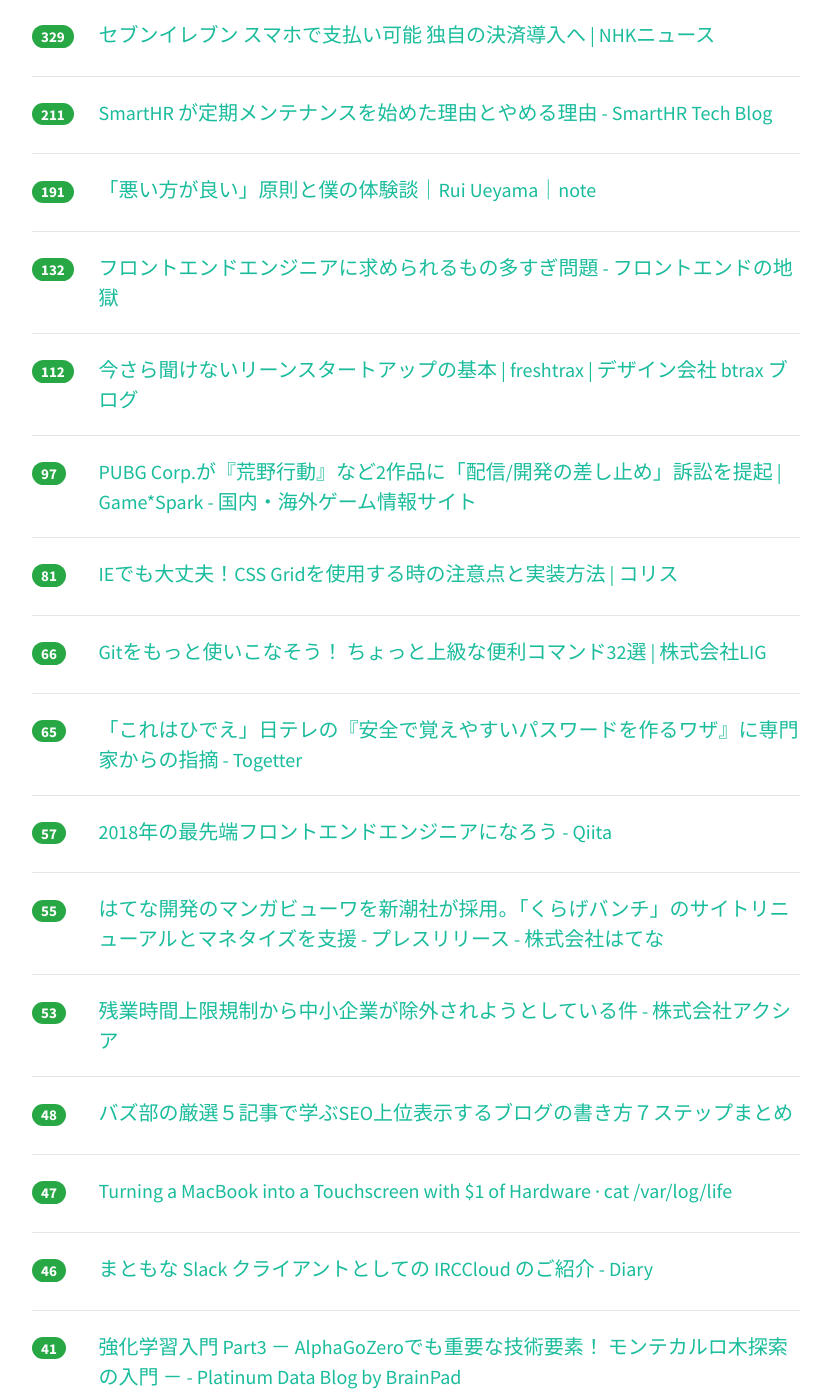
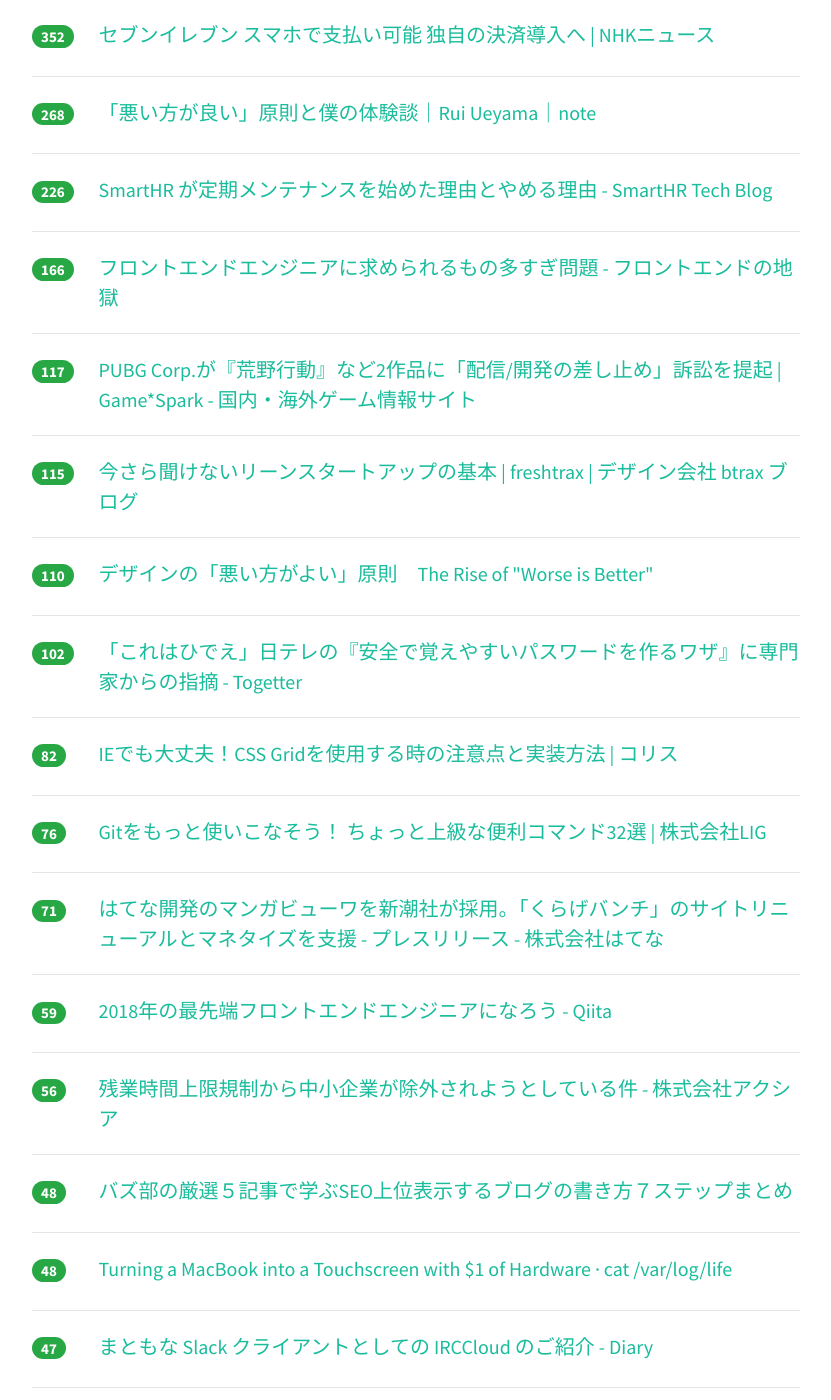
Before and after one commit to yatta47/hatena-matome-site, a Jekyll site: the page built from _posts/2018-04-06-hatena.md, in a window 1280 px wide and 1400 px high, scrolled down 375 px. Shown: the whole window, without its empty margins (224-1055 px from the left). Built offline with Jekyll 4.4.1, drawn with Linux system fonts in a browser that asks for light colours; nearby versions of some CDN libraries; some of the changed text lies outside the part shown.

Commit message:
Updated 2018-04-06

```diff
--- a/_posts/2018-04-06-hatena.md
+++ b/_posts/2018-04-06-hatena.md
@@ -1,68 +1,73 @@
 ---
 layout: post
 title:  "2018-04-06 はてぶIT"
-date:   2018-04-06 18:02:12
+date:   2018-04-06 19:02:23
 tags: [it-hotentry]
 ---
-41 件のデータあり
+44 件のデータあり
 
 <hr><div class="row">
-<div class="col-1"><span class="badge badge-pill badge-success h2">329</span></div>
+<div class="col-1"><span class="badge badge-pill badge-success h2">352</span></div>
 <div class="col-11"><a href='https://www3.nhk.or.jp/news/html/20180406/k10011392391000.html' target='_blank'>セブンイレブン スマホで支払い可能 独自の決済導入へ | NHKニュース</a></div>
 </div>
 <hr>
 <div class="row">
-<div class="col-1"><span class="badge badge-pill badge-success h2">211</span></div>
+<div class="col-1"><span class="badge badge-pill badge-success h2">268</span></div>
+<div class="col-11"><a href='https://note.mu/ruiu/n/n9948f0cc3ed3' target='_blank'>「悪い方が良い」原則と僕の体験談｜Rui Ueyama｜note</a></div>
+</div>
+<hr>
+<div class="row">
+<div class="col-1"><span class="badge badge-pill badge-success h2">226</span></div>
 <div class="col-11"><a href='http://tech.smarthr.jp/entry/2018/04/06/100000' target='_blank'>SmartHR が定期メンテナンスを始めた理由とやめる理由 - SmartHR Tech Blog</a></div>
 </div>
 <hr>
 <div class="row">
-<div class="col-1"><span class="badge badge-pill badge-success h2">191</span></div>
-<div class="col-11"><a href='https://note.mu/ruiu/n/n9948f0cc3ed3' target='_blank'>「悪い方が良い」原則と僕の体験談｜Rui Ueyama｜note</a></div>
-</div>
-<hr>
-<div class="row">
-<div class="col-1"><span class="badge badge-pill badge-success h2">132</span></div>
+<div class="col-1"><span class="badge badge-pill badge-success h2">166</span></div>
 <div class="col-11"><a href='https://nabettu.hatenablog.com/entry/frontendresume' target='_blank'>フロントエンドエンジニアに求められるもの多すぎ問題 - フロントエンドの地獄</a></div>
 </div>
 <hr>
 <div class="row">
-<div class="col-1"><span class="badge badge-pill badge-success h2">112</span></div>
+<div class="col-1"><span class="badge badge-pill badge-success h2">117</span></div>
+<div class="col-11"><a href='https://www.gamespark.jp/article/2018/04/06/79804.html' target='_blank'>PUBG Corp.が『荒野行動』など2作品に「配信/開発の差し止め」訴訟を提起 | Game*Spark - 国内・海外ゲーム情報サイト</a></div>
+</div>
+<hr>
+<div class="row">
+<div class="col-1"><span class="badge badge-pill badge-success h2">115</span></div>
 <div class="col-11"><a href='http://blog.btrax.com/jp/2018/04/06/leanstartup_basics/' target='_blank'>今さら聞けないリーンスタートアップの基本 | freshtrax | デザイン会社 btrax ブログ</a></div>
 </div>
 <hr>
 <div class="row">
-<div class="col-1"><span class="badge badge-pill badge-success h2">97</span></div>
-<div class="col-11"><a href='https://www.gamespark.jp/article/2018/04/06/79804.html' target='_blank'>PUBG Corp.が『荒野行動』など2作品に「配信/開発の差し止め」訴訟を提起 | Game*Spark - 国内・海外ゲーム情報サイト</a></div>
+<div class="col-1"><span class="badge badge-pill badge-success h2">110</span></div>
+<div class="col-11"><a href='http://chasen.org/~daiti-m/text/worse-is-better-ja.html' target='_blank'>デザインの「悪い方がよい」原則　The Rise of "Worse is Better"</a></div>
 </div>
 <hr>
 <div class="row">
-<div class="col-1"><span class="badge badge-pill badge-success h2">81</span></div>
+<div class="col-1"><span class="badge badge-pill badge-success h2">102</span></div>
+<div class="col-11"><a href='https://togetter.com/li/1215660' target='_blank'>「これはひでえ」日テレの『安全で覚えやすいパスワードを作るワザ』に専門家からの指摘 - Togetter</a></div>
+</div>
+<hr>
+<div class="row">
+<div class="col-1"><span class="badge badge-pill badge-success h2">82</span></div>
 <div class="col-11"><a href='https://coliss.com/articles/build-websites/operation/css/how-to-css-grid-for-ie11.html' target='_blank'>IEでも大丈夫！CSS Gridを使用する時の注意点と実装方法 | コリス</a></div>
 </div>
 <hr>
 <div class="row">
-<div class="col-1"><span class="badge badge-pill badge-success h2">66</span></div>
+<div class="col-1"><span class="badge badge-pill badge-success h2">76</span></div>
 <div class="col-11"><a href='https://liginc.co.jp/387757' target='_blank'>Gitをもっと使いこなそう！ ちょっと上級な便利コマンド32選 | 株式会社LIG</a></div>
 </div>
 <hr>
 <div class="row">
-<div class="col-1"><span class="badge badge-pill badge-success h2">65</span></div>
-<div class="col-11"><a href='https://togetter.com/li/1215660' target='_blank'>「これはひでえ」日テレの『安全で覚えやすいパスワードを作るワザ』に専門家からの指摘 - Togetter</a></div>
+<div class="col-1"><span class="badge badge-pill badge-success h2">71</span></div>
+<div class="col-11"><a href='http://hatenacorp.jp/press/release/entry/2018/04/06/120000' target='_blank'>はてな開発のマンガビューワを新潮社が採用。「くらげバンチ」のサイトリニューアルとマネタイズを支援 - プレスリリース - 株式会社はてな</a></div>
 </div>
 <hr>
 <div class="row">
-<div class="col-1"><span class="badge badge-pill badge-success h2">57</span></div>
+<div class="col-1"><span class="badge badge-pill badge-success h2">59</span></div>
 <div class="col-11"><a href='https://qiita.com/rana_kualu/items/5986ceab8fd4e353de1b' target='_blank'>2018年の最先端フロントエンドエンジニアになろう - Qiita</a></div>
 </div>
 <hr>
 <div class="row">
-<div class="col-1"><span class="badge badge-pill badge-success h2">55</span></div>
-<div class="col-11"><a href='http://hatenacorp.jp/press/release/entry/2018/04/06/120000' target='_blank'>はてな開発のマンガビューワを新潮社が採用。「くらげバンチ」のサイトリニューアルとマネタイズを支援 - プレスリリース - 株式会社はてな</a></div>
-</div>
-<hr>
-<div class="row">
-<div class="col-1"><span class="badge badge-pill badge-success h2">53</span></div>
+<div class="col-1"><span class="badge badge-pill badge-success h2">56</span></div>
 <div class="col-11"><a href='https://axia.co.jp/2018-04-04' target='_blank'>残業時間上限規制から中小企業が除外されようとしている件 - 株式会社アクシア</a></div>
 </div>
 <hr>
@@ -72,13 +77,23 @@ tags: [it-hotentry]
 </div>
 <hr>
 <div class="row">
-<div class="col-1"><span class="badge badge-pill badge-success h2">47</span></div>
+<div class="col-1"><span class="badge badge-pill badge-success h2">48</span></div>
 <div class="col-11"><a href='https://www.anishathalye.com/2018/04/03/macbook-touchscreen/' target='_blank'>Turning a MacBook into a Touchscreen with $1 of Hardware · cat /var/log/life</a></div>
 </div>
 <hr>
 <div class="row">
-<div class="col-1"><span class="badge badge-pill badge-success h2">46</span></div>
+<div class="col-1"><span class="badge badge-pill badge-success h2">47</span></div>
 <div class="col-11"><a href='https://diary.app.ssig33.com/348' target='_blank'>まともな Slack クライアントとしての IRCCloud のご紹介 - Diary</a></div>
+</div>
+<hr>
+<div class="row">
+<div class="col-1"><span class="badge badge-pill badge-success h2">45</span></div>
+<div class="col-11"><a href='http://www.itmedia.co.jp/news/articles/1804/06/news017.html' target='_blank'>相次ぐルーターへの攻撃、厄介なのは「気付きにくい」こと (1/4) - ITmedia NEWS</a></div>
+</div>
+<hr>
+<div class="row">
+<div class="col-1"><span class="badge badge-pill badge-success h2">43</span></div>
+<div class="col-11"><a href='http://corporate.coincheck.com/2018/04/06/51.html' target='_blank'>コインチェック株式会社、マネックスグループ株式会社の完全子会社化及び新経営体制のご報告 | コインチェック株式会社</a></div>
 </div>
 <hr>
 <div class="row">
@@ -92,17 +107,7 @@ tags: [it-hotentry]
 </div>
 <hr>
 <div class="row">
-<div class="col-1"><span class="badge badge-pill badge-success h2">40</span></div>
-<div class="col-11"><a href='http://www.itmedia.co.jp/news/articles/1804/06/news017.html' target='_blank'>相次ぐルーターへの攻撃、厄介なのは「気付きにくい」こと (1/4) - ITmedia NEWS</a></div>
-</div>
-<hr>
-<div class="row">
-<div class="col-1"><span class="badge badge-pill badge-success h2">40</span></div>
-<div class="col-11"><a href='http://corporate.coincheck.com/2018/04/06/51.html' target='_blank'>コインチェック株式会社、マネックスグループ株式会社の完全子会社化及び新経営体制のご報告 | コインチェック株式会社</a></div>
-</div>
-<hr>
-<div class="row">
-<div class="col-1"><span class="badge badge-pill badge-success h2">35</span></div>
+<div class="col-1"><span class="badge badge-pill badge-success h2">36</span></div>
 <div class="col-11"><a href='http://tech.nikkeibp.co.jp/atcl/nxt/column/18/00240/040400003/' target='_blank'>グーグルでコンテナ技術に出会い、Goの達人に手ほどきを受ける | 日経 xTECH（クロステック）</a></div>
 </div>
 <hr>
@@ -128,7 +133,22 @@ tags: [it-hotentry]
 <hr>
 <div class="row">
 <div class="col-1"><span class="badge badge-pill badge-success h2">29</span></div>
+<div class="col-11"><a href='http://techlog.voyagegroup.com/entry/2018/04/06/141648' target='_blank'>社外評価者と評価会ふりかえりを実施しました。Keep/Problemも一部公開します。 - VOYAGE GROUP techlog</a></div>
+</div>
+<hr>
+<div class="row">
+<div class="col-1"><span class="badge badge-pill badge-success h2">29</span></div>
+<div class="col-11"><a href='https://qiita.com/Simmon/items/613bb4314278ac30378c' target='_blank'>dev.toに匹敵する速度を出せるWordPressテーマを開発した話 - Qiita</a></div>
+</div>
+<hr>
+<div class="row">
+<div class="col-1"><span class="badge badge-pill badge-success h2">29</span></div>
 <div class="col-11"><a href='https://seleck.cc/1195' target='_blank'>エンジニア評価のズレと育成課題を解消！クックパッドがテックリード制を導入した理由 | SELECK</a></div>
+</div>
+<hr>
+<div class="row">
+<div class="col-1"><span class="badge badge-pill badge-success h2">29</span></div>
+<div class="col-11"><a href='https://developers-jp.googleblog.com/2018/04/tegaki.html' target='_blank'>Google Developers Japan: Gboard 物理手書きバージョンの舞台裏</a></div>
 </div>
 <hr>
 <div class="row">
@@ -138,12 +158,7 @@ tags: [it-hotentry]
 <hr>
 <div class="row">
 <div class="col-1"><span class="badge badge-pill badge-success h2">27</span></div>
-<div class="col-11"><a href='https://qiita.com/Simmon/items/613bb4314278ac30378c' target='_blank'>dev.toに匹敵する速度を出せるWordPressテーマを開発した話 - Qiita</a></div>
-</div>
-<hr>
-<div class="row">
-<div class="col-1"><span class="badge badge-pill badge-success h2">26</span></div>
-<div class="col-11"><a href='http://techlog.voyagegroup.com/entry/2018/04/06/141648' target='_blank'>社外評価者と評価会ふりかえりを実施しました。Keep/Problemも一部公開します。 - VOYAGE GROUP techlog</a></div>
+<div class="col-11"><a href='https://webkit.org/blog/8182/introducing-the-payment-request-api-for-apple-pay/' target='_blank'>Introducing the Payment Request API for Apple Pay | WebKit</a></div>
 </div>
 <hr>
 <div class="row">
@@ -153,22 +168,12 @@ tags: [it-hotentry]
 <hr>
 <div class="row">
 <div class="col-1"><span class="badge badge-pill badge-success h2">25</span></div>
-<div class="col-11"><a href='https://webkit.org/blog/8182/introducing-the-payment-request-api-for-apple-pay/' target='_blank'>Introducing the Payment Request API for Apple Pay | WebKit</a></div>
-</div>
-<hr>
-<div class="row">
-<div class="col-1"><span class="badge badge-pill badge-success h2">24</span></div>
 <div class="col-11"><a href='http://karapaia.com/archives/52257695.html' target='_blank'>AI(人工知能)に裸婦画を描かせてみたらどうなるのか？シュールな狂気が交差する非常事態に発展してしまった件 : カラパイア</a></div>
 </div>
 <hr>
 <div class="row">
 <div class="col-1"><span class="badge badge-pill badge-success h2">24</span></div>
 <div class="col-11"><a href='https://japan.cnet.com/article/35117076/' target='_blank'>1億1700万ユーザーを満足させるNetflix映像配信の仕組み - CNET Japan</a></div>
-</div>
-<hr>
-<div class="row">
-<div class="col-1"><span class="badge badge-pill badge-success h2">24</span></div>
-<div class="col-11"><a href='https://developers-jp.googleblog.com/2018/04/tegaki.html' target='_blank'>Google Developers Japan: Gboard 物理手書きバージョンの舞台裏</a></div>
 </div>
 <hr>
 <div class="row">
@@ -187,13 +192,18 @@ tags: [it-hotentry]
 </div>
 <hr>
 <div class="row">
-<div class="col-1"><span class="badge badge-pill badge-success h2">19</span></div>
-<div class="col-11"><a href='http://nlab.itmedia.co.jp/nl/articles/1804/05/news109.html' target='_blank'>漫画海賊サイト大手「YouBook」が閉鎖　「月額2000円で読み放題」うたう - ねとらぼ</a></div>
+<div class="col-1"><span class="badge badge-pill badge-success h2">22</span></div>
+<div class="col-11"><a href='http://tech-blog.rakus.co.jp/entry/2018/04/06/100700' target='_blank'>「tig」をつかってcommitをきれいに分割する - RAKUS Developers Blog</a></div>
+</div>
+<hr>
+<div class="row">
+<div class="col-1"><span class="badge badge-pill badge-success h2">21</span></div>
+<div class="col-11"><a href='https://anond.hatelabo.jp/20180406074721' target='_blank'>HELP！ログアウトできません</a></div>
 </div>
 <hr>
 <div class="row">
 <div class="col-1"><span class="badge badge-pill badge-success h2">19</span></div>
-<div class="col-11"><a href='https://anond.hatelabo.jp/20180406074721' target='_blank'>HELP！ログアウトできません</a></div>
+<div class="col-11"><a href='http://nlab.itmedia.co.jp/nl/articles/1804/05/news109.html' target='_blank'>漫画海賊サイト大手「YouBook」が閉鎖　「月額2000円で読み放題」うたう - ねとらぼ</a></div>
 </div>
 <hr>
 <div class="row">
@@ -207,6 +217,11 @@ tags: [it-hotentry]
 </div>
 <hr>
 <div class="row">
+<div class="col-1"><span class="badge badge-pill badge-success h2">11</span></div>
+<div class="col-11"><a href='https://anond.hatelabo.jp/20180406102123' target='_blank'>［ブックマーク＞お気に入り］で同じ記事が何度も表示される</a></div>
+</div>
+<hr>
+<div class="row">
 <div class="col-1"><span class="badge badge-pill badge-success h2">6</span></div>
 <div class="col-11"><a href='http://blog.nishimu.land/entry/2018/04/05/132340' target='_blank'>日記 - ちなみに</a></div>
 </div>
```
